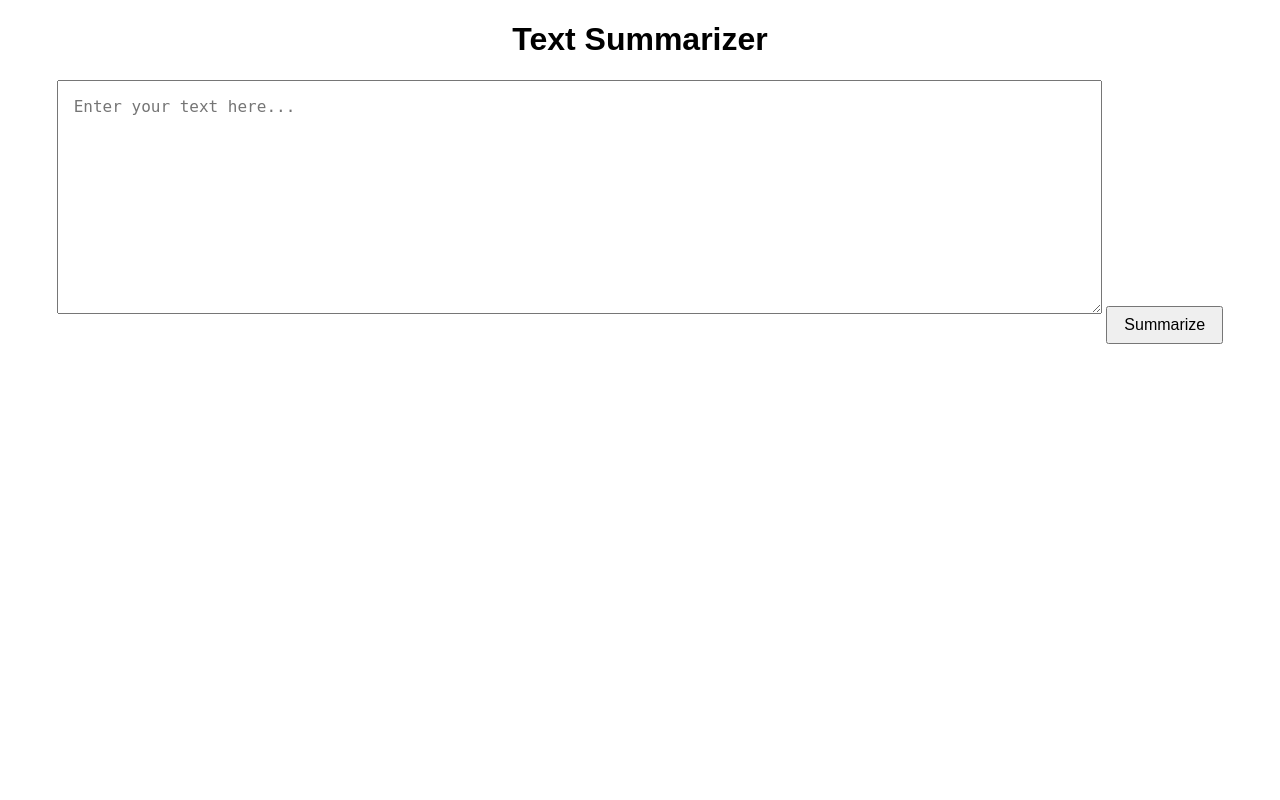
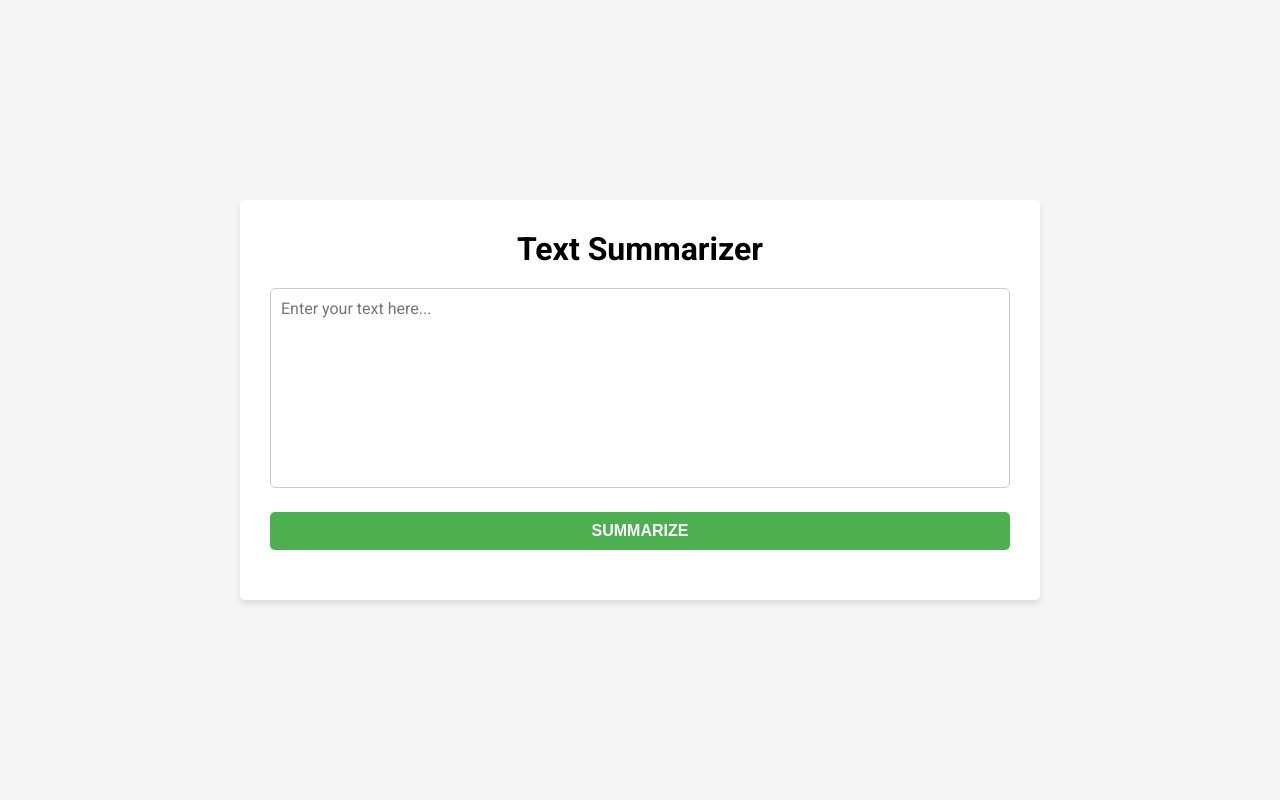
Before and after one commit to massinhas/aisummarizer, a Flask app: page / in a window 1280 px wide. Run offline with Flask 2, Linux system fonts and the light colour scheme.

Commit message:
New Style

```diff
--- a/static/styles.css
+++ b/static/styles.css
@@ -1,24 +1,76 @@
+/* Reset CSS */
+* {
+    box-sizing: border-box;
+    margin: 0;
+    padding: 0;
+}
+
+/* Set the font and background for the body */
 body {
-    font-family: Arial, sans-serif;
+    font-family: 'Roboto', sans-serif;
+    background-color: #f5f5f5;
+    display: flex;
+    align-items: center;
+    justify-content: center;
+    min-height: 100vh;
+    padding: 20px;
+}
+
+/* Style the container div */
+.container {
+    background-color: #ffffff;
+    border-radius: 5px;
+    box-shadow: 0 4px 6px rgba(0, 0, 0, 0.1);
+    max-width: 800px;
+    padding: 30px;
+    width: 100%;
+}
+
+/* Style the heading */
+h1 {
+    font-size: 2rem;
+    font-weight: 700;
+    margin-bottom: 20px;
     text-align: center;
 }
 
+/* Style the textarea */
 textarea {
-    width: 80%;
+    border: 1px solid #ccc;
+    border-radius: 5px;
+    font-family: 'Roboto', sans-serif;
+    font-size: 1rem;
     height: 200px;
-    padding: 1rem;
-    font-size: 1rem;
-    margin-bottom: 1rem;
+    padding: 10px;
+    resize: none;
+    width: 100%;
 }
 
+/* Style the button */
 button {
+    background-color: #4caf50;
+    border: none;
+    border-radius: 5px;
+    color: #ffffff;
+    cursor: pointer;
     font-size: 1rem;
-    padding: 0.5rem 1rem;
-    cursor: pointer;
+    font-weight: 700;
+    margin-top: 20px;
+    padding: 10px 20px;
+    text-transform: uppercase;
+    transition: background-color 0.3s ease;
+    width: 100%;
 }
 
-#summary {
-    font-size: 1.2rem;
-    margin-top: 1rem;
-    text-align: justify;
+/* Style the button on hover */
+button:hover {
+    background-color: #43a047;
 }
+
+/* Style the summary paragraph */
+p#summary {
+    font-size: 1rem;
+    line-height: 1.5;
+    margin-top: 20px;
+    white-space: pre-wrap;
+}
--- a/templates/index.html
+++ b/templates/index.html
@@ -5,12 +5,16 @@
     <meta name="viewport" content="width=device-width, initial-scale=1.0">
     <title>Text Summarizer</title>
     <link rel="stylesheet" href="static/styles.css">
+    <link rel="preconnect" href="https://fonts.gstatic.com">
+    <link href="https://fonts.googleapis.com/css2?family=Roboto:wght@300;400;700&display=swap" rel="stylesheet">
 </head>
 <body>
-    <h1>Text Summarizer</h1>
-    <textarea id="inputText" placeholder="Enter your text here..."></textarea>
-    <button id="summarizeButton">Summarize</button>
-    <p id="summary"></p>
+    <div class="container">
+        <h1>Text Summarizer</h1>
+        <textarea id="inputText" placeholder="Enter your text here..."></textarea>
+        <button id="summarizeButton">Summarize</button>
+        <p id="summary"></p>
+    </div>
     <script src="static/scripts.js"></script>
 </body>
 </html>
```
